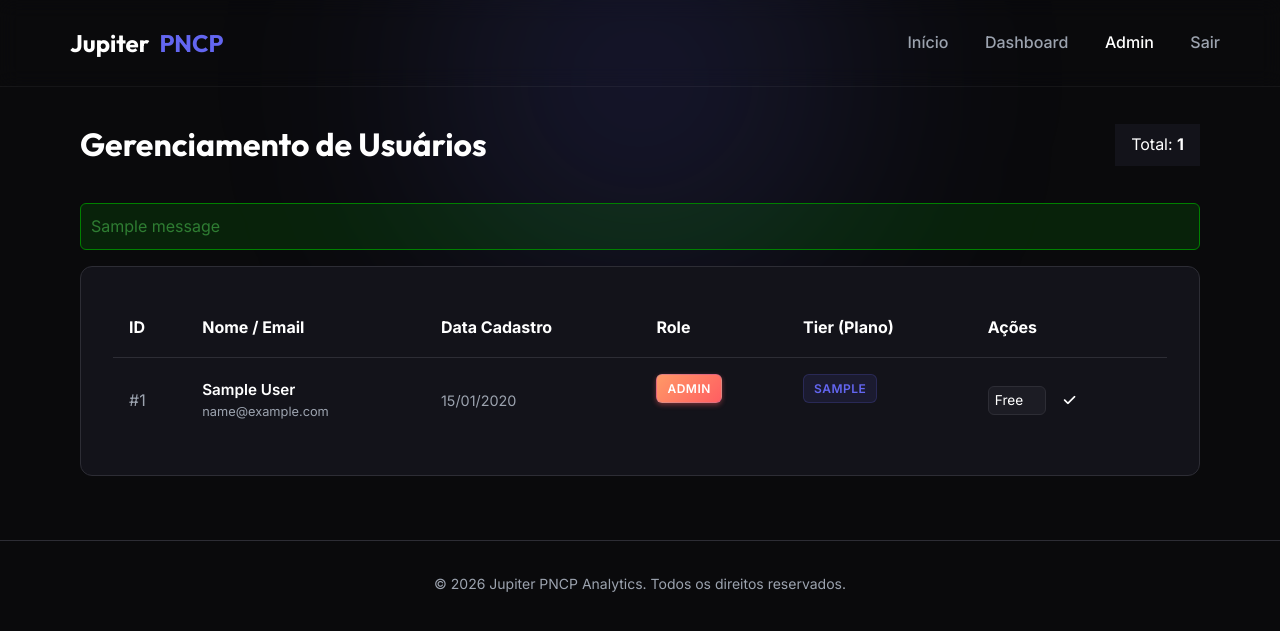
After one commit to ivanegri/app_pncp, a Flask app: page /admin/users in a window 1280 px wide. The commit adds this page. Shown: the top 631 px of the page. Run offline with Flask 3, Linux system fonts and the light colour scheme; a user stored in the database is signed in; tables that the repository leaves empty hold one stand-in row (values such as "Sample post"); one stand-in notice (Sample message) is shown.

Commit message:
Implantação de login e Tier de usuários

```diff
--- /dev/null
+++ b/app/admin_routes.py
@@ -0,0 +1,42 @@
+from flask import Blueprint, render_template, redirect, url_for, flash, request, abort
+from flask_login import login_required, current_user
+from .models import db, User
+from functools import wraps
+
+admin_bp = Blueprint('admin_bp', __name__)
+
+def admin_required(f):
+    @wraps(f)
+    def decorated_function(*args, **kwargs):
+        if not current_user.is_authenticated or current_user.role != 'admin':
+            flash('Acesso negado. Área restrita a administradores.', 'danger')
+            return redirect(url_for('main.index'))
+        return f(*args, **kwargs)
+    return decorated_function
+
+@admin_bp.route('/admin/users')
+@login_required
+@admin_required
+def list_users():
+    users = User.query.order_by(User.created_at.desc()).all()
+    return render_template('admin_users.html', users=users)
+
+@admin_bp.route('/admin/user/<int:user_id>/update', methods=['POST'])
+@login_required
+@admin_required
+def update_user_tier(user_id):
+    user = User.query.get_or_404(user_id)
+    new_tier = request.form.get('tier')
+
+    if new_tier in ['free', 'starter', 'full']:
+        user.tier = new_tier
+        try:
+            db.session.commit()
+            flash(f'Plano do usuário {user.name or user.email} atualizado para {new_tier}.', 'success')
+        except Exception as e:
+            db.session.rollback()
+            flash(f'Erro ao atualizar plano: {str(e)}', 'danger')
+    else:
+        flash('Plano inválido.', 'warning')
+
+    return redirect(url_for('admin_bp.list_users'))
--- a/app/config.py
+++ b/app/config.py
@@ -11,3 +11,5 @@ class Config:
 
     SQLALCHEMY_DATABASE_URI = f'postgresql://{DB_USER}:{DB_PASS}@{DB_HOST}:{DB_PORT}/{DB_NAME}'
     SQLALCHEMY_TRACK_MODIFICATIONS = False
+
+    SECRET_KEY = os.environ.get('SECRET_KEY', 'dev_key_pncp_2026')
--- /dev/null
+++ b/app/templates/admin_users.html
@@ -0,0 +1,148 @@
+{% extends "base.html" %}
+
+{% block content %}
+<div class="container" style="padding-top: 2rem;">
+    <div style="display: flex; justify-content: space-between; align-items: center; margin-bottom: 2rem;">
+        <h1>Gerenciamento de Usuários</h1>
+        <div class="stats-card" style="padding: 0.5rem 1rem; background: var(--bg-card); display: inline-block;">
+            Total: <strong>{{ users|length }}</strong>
+        </div>
+    </div>
+
+    {% with messages = get_flashed_messages(with_categories=true) %}
+    {% if messages %}
+    {% for category, message in messages %}
+    <div class="alert alert-{{ category }}">
+        {{ message }}
+    </div>
+    {% endfor %}
+    {% endif %}
+    {% endwith %}
+
+    <style>
+        .badge {
+            padding: 4px 10px;
+            border-radius: 6px;
+            font-size: 0.75rem;
+            font-weight: 600;
+            text-transform: uppercase;
+            letter-spacing: 0.5px;
+            display: inline-block;
+        }
+
+        /* Roles */
+        .badge-admin {
+            background: linear-gradient(135deg, #ff9966 0%, #ff5e62 100%);
+            color: white;
+            box-shadow: 0 2px 5px rgba(255, 94, 98, 0.4);
+        }
+
+        .badge-user {
+            background: rgba(255, 255, 255, 0.1);
+            color: var(--text-muted);
+            border: 1px solid rgba(255, 255, 255, 0.1);
+        }
+
+        /* Tiers */
+        .badge-full {
+            background: linear-gradient(135deg, #a18cd1 0%, #fbc2eb 100%);
+            color: #4a148c;
+            /* Dark text for contrast on light gradient */
+            background: linear-gradient(135deg, #667eea 0%, #764ba2 100%);
+            /* Purple/Blue */
+            color: white;
+            box-shadow: 0 2px 5px rgba(118, 75, 162, 0.4);
+        }
+
+        .badge-starter {
+            background: linear-gradient(135deg, #2980b9, #6dd5fa);
+            color: white;
+        }
+
+        .badge-free {
+            background: #95a5a6;
+            color: white;
+            opacity: 0.8;
+        }
+
+        /* Alerts */
+        .alert {
+            margin-bottom: 1rem;
+            padding: 10px;
+            border-radius: 6px;
+        }
+
+        .alert-success {
+            background: rgba(0, 255, 0, 0.1);
+            border: 1px solid green;
+            color: #2e7d32;
+        }
+
+        .alert-danger {
+            background: rgba(255, 0, 0, 0.1);
+            border: 1px solid red;
+            color: #c62828;
+        }
+
+        .alert-warning {
+            background: rgba(255, 165, 0, 0.1);
+            border: 1px solid orange;
+            color: #ef6c00;
+        }
+    </style>
+
+    <div class="detail-card" style="overflow-x: auto;">
+        <table style="width: 100%; border-collapse: collapse; color: var(--text-main);">
+            <thead>
+                <tr style="border-bottom: 1px solid var(--border); text-align: left;">
+                    <th style="padding: 1rem;">ID</th>
+                    <th style="padding: 1rem;">Nome / Email</th>
+                    <th style="padding: 1rem;">Data Cadastro</th>
+                    <th style="padding: 1rem;">Role</th>
+                    <th style="padding: 1rem;">Tier (Plano)</th>
+                    <th style="padding: 1rem;">Ações</th>
+                </tr>
+            </thead>
+            <tbody>
+                {% for user in users %}
+                <tr style="border-bottom: 1px solid var(--border-light);">
+                    <td style="padding: 1rem; color: var(--text-muted);">#{{ user.id }}</td>
+                    <td style="padding: 1rem;">
+                        <div style="font-weight: 600; font-size: 0.95rem;">{{ user.name or 'Usuário' }}</div>
+                        <div style="font-size: 0.8rem; color: var(--text-muted);">{{ user.email }}</div>
+                    </td>
+                    <td style="padding: 1rem; font-size: 0.9rem; color: var(--text-muted);">{{
+                        user.created_at.strftime('%d/%m/%Y') }}</td>
+                    <td style="padding: 1rem;">
+                        <span class="badge badge-{{ user.role }}">
+                            {{ user.role }}
+                        </span>
+                    </td>
+                    <td style="padding: 1rem;">
+                        <span class="badge badge-{{ user.tier }}">
+                            {{ user.tier|upper }}
+                        </span>
+                    </td>
+                    <td style="padding: 1rem;">
+                        <form action="{{ url_for('admin_bp.update_user_tier', user_id=user.id) }}" method="POST"
+                            style="display: flex; gap: 8px; align-items: center;">
+                            <select name="tier" class="form-select"
+                                style="padding: 6px; border-radius: 6px; background: var(--bg-input); color: var(--text-main); border: 1px solid var(--border); font-size: 0.85rem; outline: none; cursor: pointer;">
+                                <option value="free" {% if user.tier=='free' %}selected{% endif %}>Free</option>
+                                <option value="starter" {% if user.tier=='starter' %}selected{% endif %}>Starter
+                                </option>
+                                <option value="full" {% if user.tier=='full' %}selected{% endif %}>Full</option>
+                            </select>
+                            <button type="submit" class="btn-sm" title="Salvar Alterações"
+                                style="cursor: pointer; background: var(--success); border: none; color: white; padding: 6px 10px; border-radius: 6px; transition: opacity 0.2s;">
+                                <i class="fa-solid fa-check"></i>
+                            </button>
+                        </form>
+                    </td>
+                </tr>
+                {% endfor %}
+            </tbody>
+        </table>
+    </div>
+</div>
+{% endblock %}
--- a/app/templates/base.html
+++ b/app/templates/base.html
@@ -1,5 +1,6 @@
 <!DOCTYPE html>
 <html lang="pt-BR">
+
 <head>
     <meta charset="UTF-8">
     <meta name="viewport" content="width=device-width, initial-scale=1.0">
@@ -8,7 +9,9 @@
     <!-- Fonts -->
     <link rel="preconnect" href="https://fonts.googleapis.com">
     <link rel="preconnect" href="https://fonts.gstatic.com" crossorigin>
-    <link href="https://fonts.googleapis.com/css2?family=Inter:wght@300;400;500;600;700&family=Outfit:wght@400;500;600;700&display=swap" rel="stylesheet">
+    <link
+        href="https://fonts.googleapis.com/css2?family=Inter:wght@300;400;500;600;700&family=Outfit:wght@400;500;600;700&display=swap"
+        rel="stylesheet">
 
     <!-- Icons -->
     <link href="https://cdnjs.cloudflare.com/ajax/libs/font-awesome/6.0.0/css/all.min.css" rel="stylesheet">
@@ -19,6 +22,7 @@
     <!-- Chart.js -->
     <script src="https://cdn.jsdelivr.net/npm/chart.js"></script>
 </head>
+
 <body>
     <div class="background-glow"></div>
 
@@ -28,9 +32,18 @@
                 <i class="fa-solid fa-planet-ringed"></i> Jupiter <span class="brand-highlight">PNCP</span>
             </a>
             <div class="nav-links">
-                <a href="/" class="active">Início</a>
-                <a href="/dashboard">Dashboard</a>
-                <a href="#">Sobre</a>
+                <a href="/" class="{% if request.path == '/' %}active{% endif %}">Início</a>
+                {% if current_user.is_authenticated %}
+                <a href="/dashboard" class="{% if request.path == '/dashboard' %}active{% endif %}">Dashboard</a>
+                {% if current_user.role == 'admin' %}
+                <a href="{{ url_for('admin_bp.list_users') }}"
+                    class="{% if 'admin' in request.path %}active{% endif %}">Admin</a>
+                {% endif %}
+                <a href="{{ url_for('auth_bp.logout') }}">Sair</a>
+                {% else %}
+                <a href="{{ url_for('auth_bp.login') }}"
+                    class="{% if request.path == '/login' %}active{% endif %}">Entrar</a>
+                {% endif %}
             </div>
         </div>
     </nav>
@@ -47,4 +60,5 @@
 
     <script src="{{ url_for('static', filename='js/main.js') }}"></script>
 </body>
+
 </html>
--- a/requirements.txt
+++ b/requirements.txt
@@ -5,3 +5,4 @@ psycopg2-binary
 python-dotenv
 numpy
 pandas
+flask-login
```
Also changed, not shown: app/__init__.py (+16 -1 lines), app/auth_routes.py (added, +62 -0 lines), app/models.py (+25 -2 lines), app/routes.py (+114 -1 lines), app/templates/ata_items.html (+14 -2 lines), app/templates/item.html (+11 -2 lines), app/templates/login.html (added, +44 -0 lines), app/templates/orgao.html (+14 -2 lines), app/templates/register.html (added, +49 -0 lines), list_users.py (added, +9 -0 lines), make_admin.py (added, +22 -0 lines), update_db_schema.py (added, +31 -0 lines).
